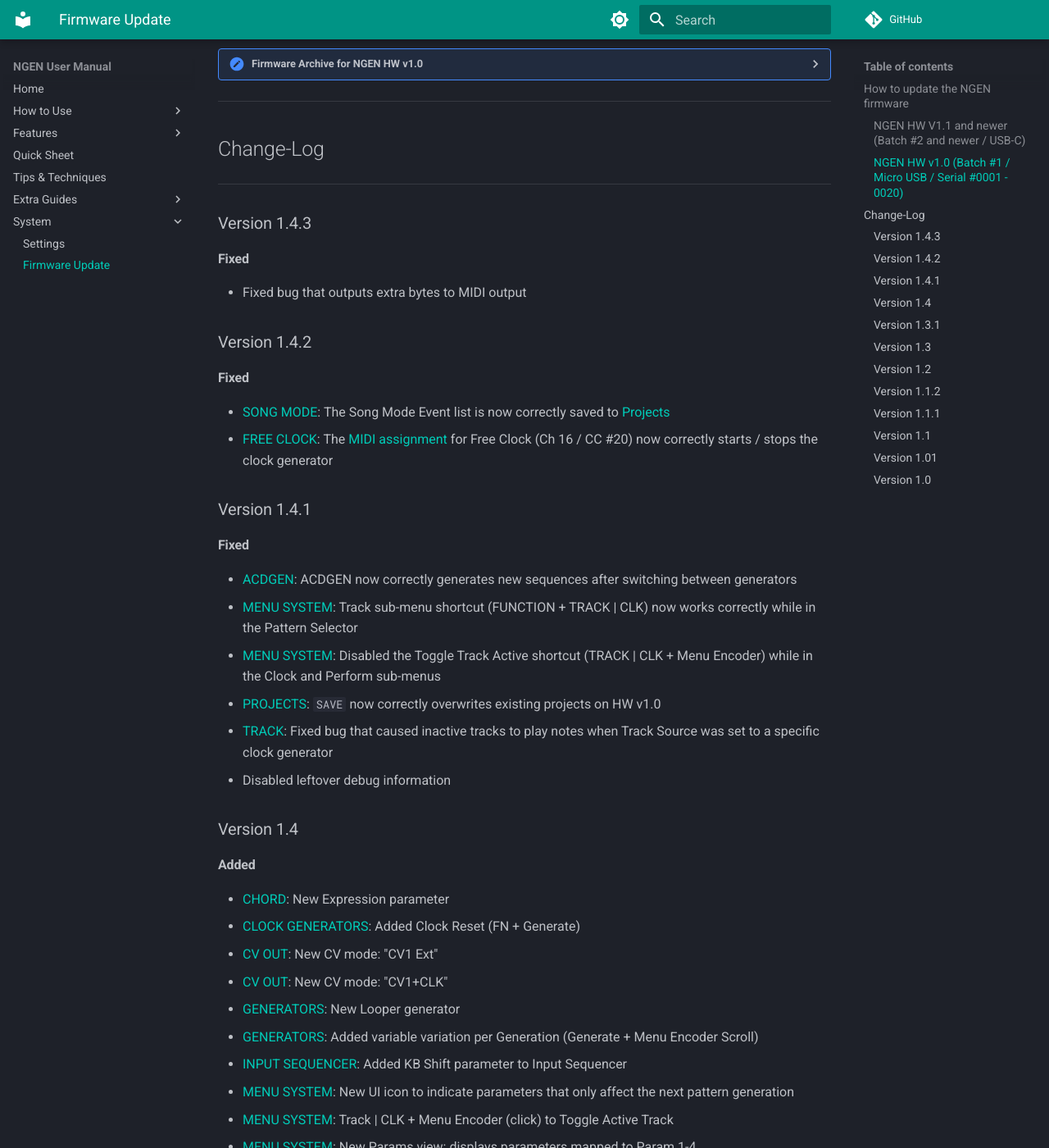
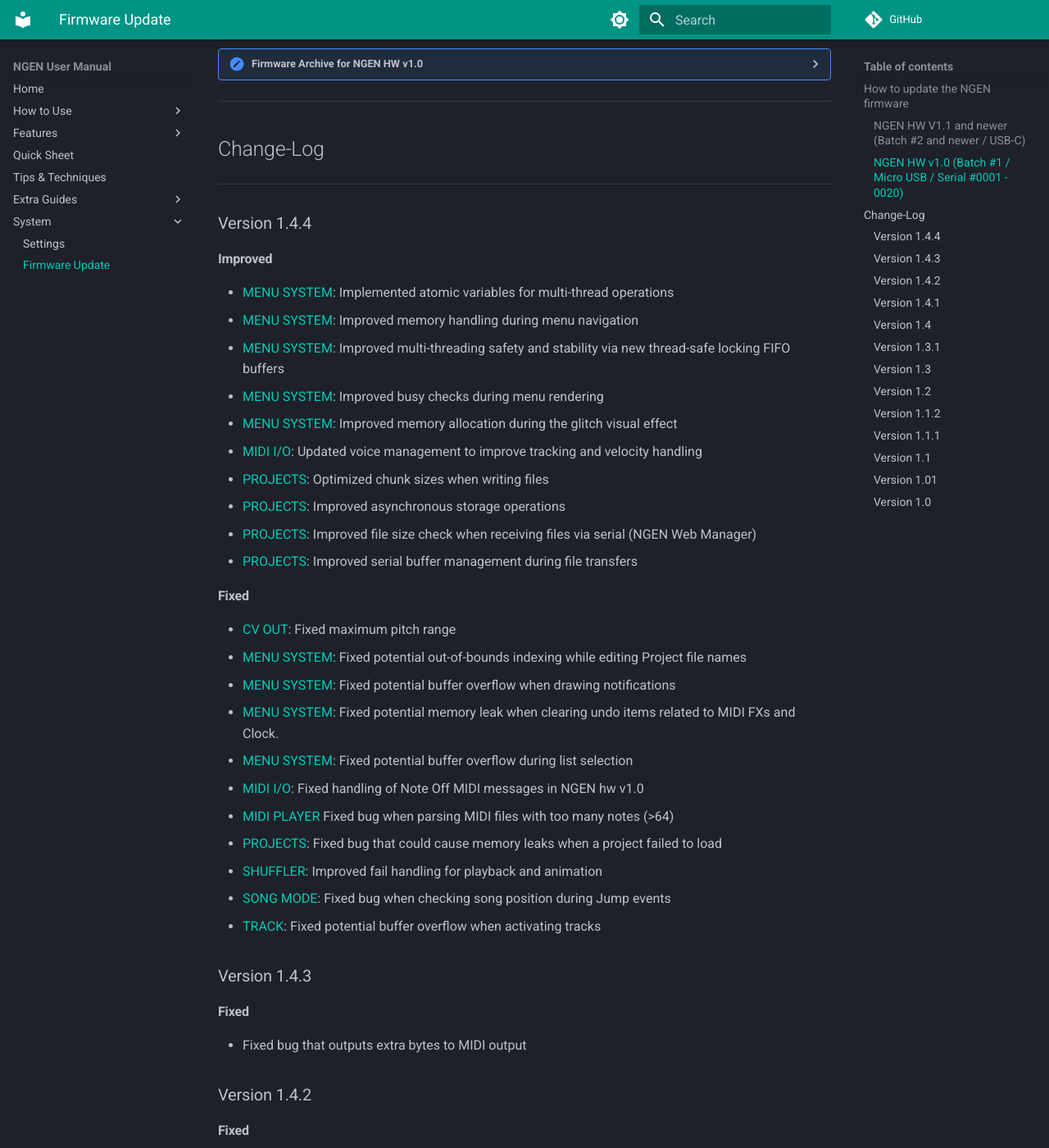
Before and after one commit to SpektroAudio/NGEN-UserManual, an MkDocs documentation site: the page built from docs/firmwareupdate.md, in a window 1280 px wide and 1400 px high, scrolled down 1347 px. Shown: the whole window at 82% size. Built offline with MkDocs 1.6.1 and Material for MkDocs 9.7.7, drawn with Linux system fonts in a browser that asks for light colours; comment, search, counter and statistics services are not loaded.

```diff
--- a/docs/firmwareupdate.md
+++ b/docs/firmwareupdate.md
@@ -10,7 +10,7 @@ If you have any questions or need help updating your NGEN, don't hesitate to get
 
 ### NGEN HW V1.1 and newer (Batch #2 and newer / USB-C)
 
-1 - [Download the latest version of the NGEN firmware for HW v1.1](https://dnjnjjoz9zg1x.cloudfront.net/firmware/NGEN_FWUpdate_v143_hw11.zip).
+1 - [Download the latest version of the NGEN firmware for HW v1.1](https://dnjnjjoz9zg1x.cloudfront.net/firmware/NGEN_FWUpdate_v144_hw11.zip).
 
 2 - Connect NGEN to your computer via USB.
 
@@ -25,6 +25,7 @@ If you have any questions or need help updating your NGEN, don't hesitate to get
 7 - After rebooting, apply a Factory Reset (files will not be deleted).
 
 ??? "Firmware Archive for NGEN HW v1.1+"
+      - [1.4.3 Update for NGEN HW v1.1](https://dnjnjjoz9zg1x.cloudfront.net/firmware/NGEN_FWUpdate_v143_hw11.zip)
       - [1.4.2 Update for NGEN HW v1.1](https://dnjnjjoz9zg1x.cloudfront.net/firmware/NGEN_FWUpdate_v142_hw11.zip)
       - [1.4.1 Update for NGEN HW v1.1](https://dnjnjjoz9zg1x.cloudfront.net/firmware/NGEN_FWUpdate_v141_hw11.zip)
       - [1.4 Update for NGEN HW v1.1](https://dnjnjjoz9zg1x.cloudfront.net/firmware/NGEN_FWUpdate_v14_hw11.zip)
@@ -55,7 +56,7 @@ If you have any questions or need help updating your NGEN, don't hesitate to get
 
 ###  NGEN HW v1.0 (Batch #1 / Micro USB / Serial #0001 - 0020)
 
-1 - [Download the latest version of the NGEN firmware for HW v1.0](https://dnjnjjoz9zg1x.cloudfront.net/firmware/NGEN_FWUpdate_v143_hw10.zip)
+1 - [Download the latest version of the NGEN firmware for HW v1.0](https://dnjnjjoz9zg1x.cloudfront.net/firmware/NGEN_FWUpdate_v144_hw10.zip)
 
 2 - Download and install TyTools: [https://github.com/Koromix/tytools/releases/](https://github.com/Koromix/tytools/releases/)
 
@@ -76,6 +77,7 @@ We highly recommend that you perform a Factory Reset (available in Settings) aft
         If you have any problems updating your unit, don't hesitate to get in touch with us via the Contact page on our website.
 
 ??? "Firmware Archive for NGEN HW v1.0"
+      - [1.4.3 Update for NGEN HW v1.0](https://dnjnjjoz9zg1x.cloudfront.net/firmware/NGEN_FWUpdate_v143_hw10.zip)
       - [1.4.2 Update for NGEN HW v1.0](https://dnjnjjoz9zg1x.cloudfront.net/firmware/NGEN_FWUpdate_v142_hw10.zip)
       - [1.4.1 Update for NGEN HW v1.0](https://dnjnjjoz9zg1x.cloudfront.net/firmware/NGEN_FWUpdate_v141_hw10.zip)
       - [1.4 Update for NGEN HW v1.0](https://dnjnjjoz9zg1x.cloudfront.net/firmware/NGEN_FWUpdate_v14_hw10.zip)
@@ -90,6 +92,34 @@ We highly recommend that you perform a Factory Reset (available in Settings) aft
 ## Change-Log
 
 ---
+
+
+### Version 1.4.4
+
+#### Improved
+- [MENU SYSTEM](menunavigation.md): Implemented atomic variables for multi-thread operations
+- [MENU SYSTEM](menunavigation.md): Improved memory handling during menu navigation
+- [MENU SYSTEM](menunavigation.md): Improved multi-threading safety and stability via new thread-safe locking FIFO buffers
+- [MENU SYSTEM](menunavigation.md): Improved busy checks during menu rendering
+- [MENU SYSTEM](menunavigation.md): Improved memory allocation during the glitch visual effect
+- [MIDI I/O](setup.md#connecting-via-midi): Updated voice management to improve tracking and velocity handling
+- [PROJECTS](projects.md): Optimized chunk sizes when writing files
+- [PROJECTS](projects.md): Improved asynchronous storage operations
+- [PROJECTS](projects.md): Improved file size check when receiving files via serial (NGEN Web Manager)
+- [PROJECTS](projects.md): Improved serial buffer management during file transfers
+
+#### Fixed
+- [CV OUT](settings.md#cv-out): Fixed maximum pitch range
+- [MENU SYSTEM](menunavigation.md): Fixed potential out-of-bounds indexing while editing Project file names
+- [MENU SYSTEM](menunavigation.md): Fixed potential buffer overflow when drawing notifications
+- [MENU SYSTEM](menunavigation.md): Fixed potential memory leak when clearing undo items related to MIDI FXs and Clock.
+- [MENU SYSTEM](menunavigation.md): Fixed potential buffer overflow during list selection
+- [MIDI I/O](setup.md#connecting-via-midi): Fixed handling of Note Off MIDI messages in NGEN hw v1.0
+- [MIDI PLAYER](generators.md#midi-player) Fixed bug when parsing MIDI files with too many notes (>64)
+- [PROJECTS](projects.md): Fixed bug that could cause memory leaks when a project failed to load
+- [SHUFFLER](generators.md#shuffler): Improved fail handling for playback and animation
+- [SONG MODE](tools.md#song-mode): Fixed bug when checking song position during Jump events
+- [TRACK](track.md): Fixed potential buffer overflow when activating tracks
 
 
 ### Version 1.4.3
```
Also changed, not shown: docs/generators.md (+25 -1 lines), docs/gettingstarted.md (+2 -2 lines), docs/index.md (+1 -1 lines), docs/scale.md (+1 -1 lines), docs/undo.md (+4 -7 lines), 1 other file.
